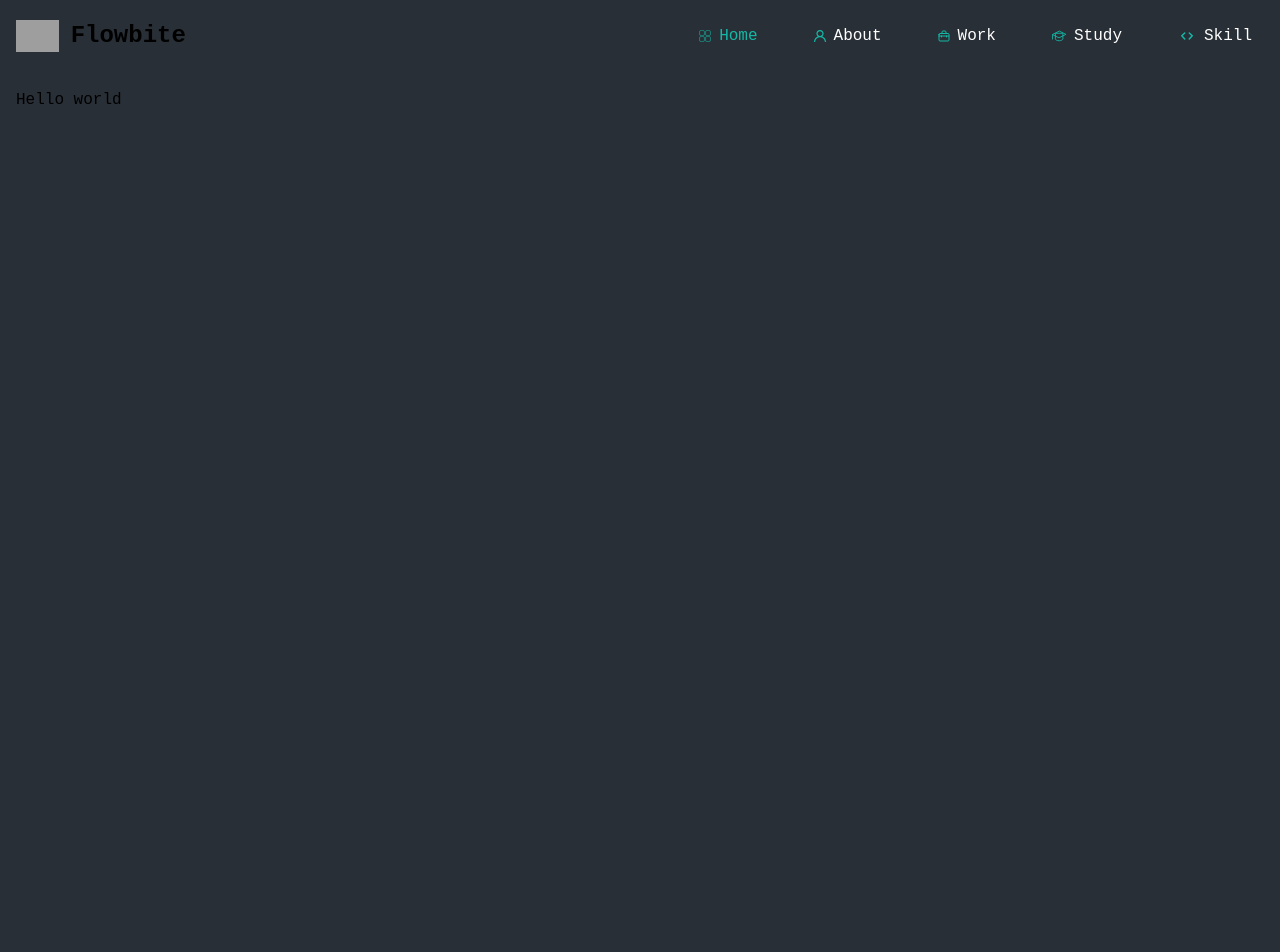
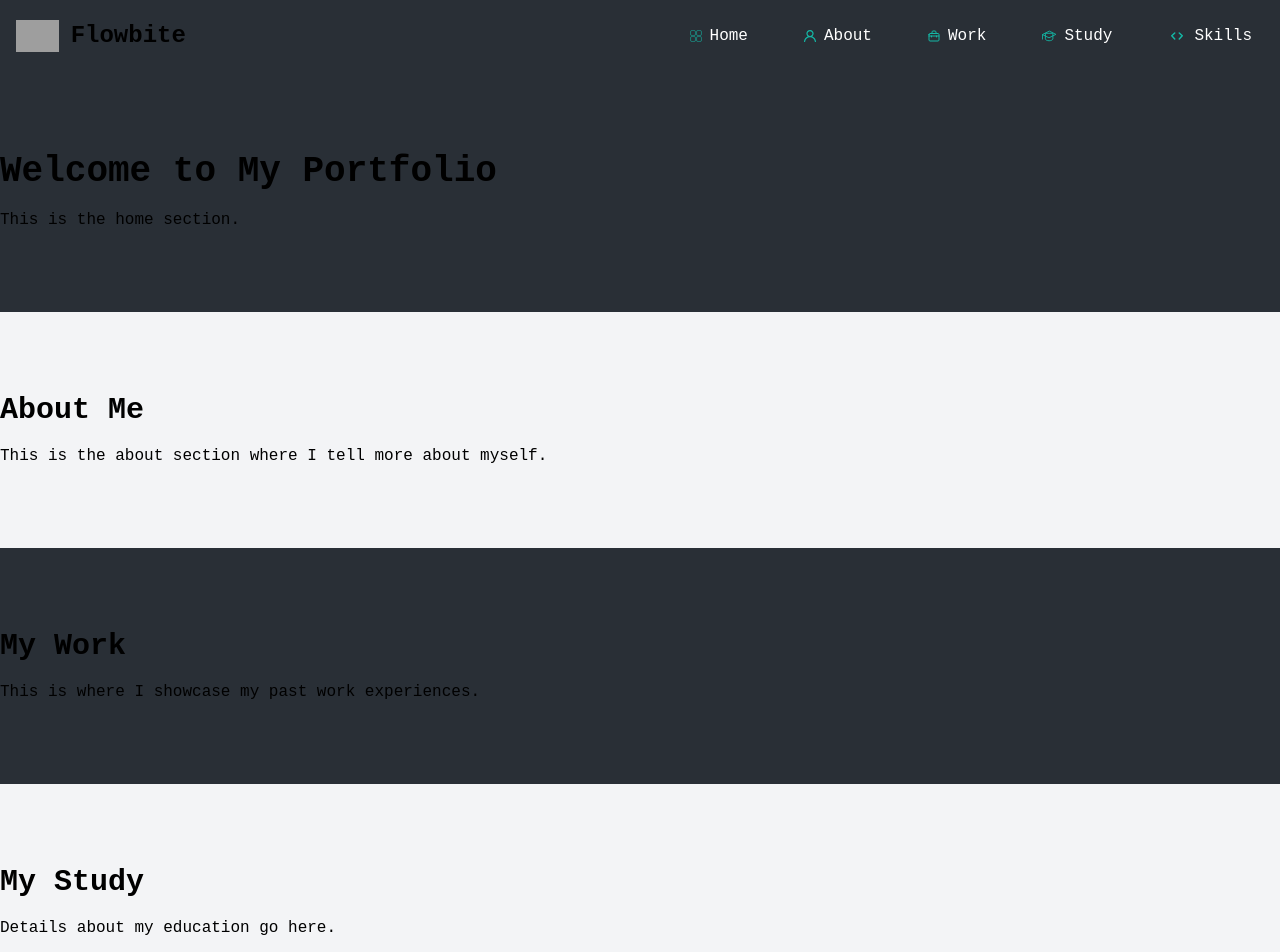
Before and after one commit to LeuKongsun/ksnl, a Next.js app: page / in a window 1280 px wide. Shown: the top 952 px of the page. Before the commit the page ends 800 px from the top, so only its background shows below. Built offline with nearby package versions, Linux system fonts and the light colour scheme; grey boxes are pictures that could not be loaded.

Commit message:
fix(sections):dividing sections

```diff
--- a/src/app/page.tsx
+++ b/src/app/page.tsx
@@ -1,5 +1,41 @@
 export default function Home() {
   return (
-    <h1 className="container">Hello world</h1>
+    <div>
+      {/* Home Section */}
+      <section id="home" className="py-20">
+        <h1 className="text-4xl font-bold">Welcome to My Portfolio</h1>
+        <p className="mt-4">This is the home section.</p>
+      </section>
+
+      {/* About Section */}
+      <section id="about" className="py-20 bg-gray-100">
+        <h2 className="text-3xl font-bold">About Me</h2>
+        <p className="mt-4">
+          This is the about section where I tell more about myself.
+        </p>
+      </section>
+
+      {/* Work Section */}
+      <section id="work" className="py-20">
+        <h2 className="text-3xl font-bold">My Work</h2>
+        <p className="mt-4">
+          This is where I showcase my past work experiences.
+        </p>
+      </section>
+
+      {/* Study Section */}
+      <section id="study" className="py-20 bg-gray-100">
+        <h2 className="text-3xl font-bold">My Study</h2>
+        <p className="mt-4">Details about my education go here.</p>
+      </section>
+
+      {/* Skills Section */}
+      <section id="skills" className="py-20">
+        <h2 className="text-3xl font-bold">My Skills</h2>
+        <p className="mt-4">
+          Here are the skills I have acquired over the years.
+        </p>
+      </section>
+    </div>
   );
 }
--- a/src/components/Navbar.tsx
+++ b/src/components/Navbar.tsx
@@ -1,36 +1,27 @@
 "use client";
-import React, { useState } from "react";
+import { usePathname } from "next/navigation";
 import HomeIcon from "../public/icons/HomeIcon";
 import ProfileIcon from "@/public/icons/ProfileIcon";
 import WorkIcon from "@/public/icons/WorkIcon";
 import SkillIcon from "@/public/icons/SkillIcon";
 import StudyIcon from "@/public/icons/StudyIcon";
-// import AboutIcon from "../public/icons/profile.svg";
-// import SkillIcon from "../public/icons/skill.svg";
-// import StudyIcon from "../public/icons/study.svg";
-// import WorkIcon from "../public/icons/work.svg";
 
 const menuItems = [
-  { name: "Home", href: "/", icon: <HomeIcon /> },
-  { name: "About", href: "/about", icon: <ProfileIcon /> },
-  { name: "Work", href: "/work", icon: <WorkIcon /> },
-  { name: "Study", href: "/study", icon: <StudyIcon /> },
-  { name: "Skill", href: "/skills", icon: <SkillIcon /> },
+  { name: "Home", href: "#home", icon: <HomeIcon /> },
+  { name: "About", href: "#about", icon: <ProfileIcon /> },
+  { name: "Work", href: "#work", icon: <WorkIcon /> },
+  { name: "Study", href: "#study", icon: <StudyIcon /> },
+  { name: "Skills", href: "#skills", icon: <SkillIcon /> },
 ];
 
+
 const Navbar = () => {
-  const [activeItem, setActiveItem] = useState<string>("Home");
+  const pathname = usePathname();
 
-  const handleClick = (name: string) => {
-    setActiveItem(name);
-  };
   return (
     <nav className="bg-[#292f36] border-gray-200 dark:bg-gray-900">
       <div className="max-w-screen-xl flex flex-wrap items-center justify-between mx-auto p-4">
-        <a
-          href="https://flowbite.com/"
-          className="flex items-center space-x-3 rtl:space-x-reverse"
-        >
+        <a href="/" className="flex items-center space-x-3 rtl:space-x-reverse">
           <img
             src="https://flowbite.com/docs/images/logo.svg"
             className="h-8"
@@ -69,14 +60,15 @@ const Navbar = () => {
             {menuItems.map((item) => (
               <li key={item.name}>
                 <a
-                  href={item.href}
-                  onClick={() => handleClick(item.name)}
+                  href={`#${item.href}`} // update to link to section ID
                   className={`flex items-center py-2 px-3 ${
-                    activeItem === item.name
+                    pathname === `#${item.href}`
                       ? "text-white bg-teal-500 md:bg-transparent md:text-teal-500"
                       : "text-white md:hover:bg-transparent md:border-0 md:hover:text-teal-500 dark:text-white md:dark:hover:text-teal-500 dark:hover:bg-gray-700 dark:hover:text-white md:dark:hover:bg-transparent"
                   }`}
-                  aria-current={activeItem === item.name ? "page" : undefined}
+                  aria-current={
+                    pathname === `#${item.href}` ? "page" : undefined
+                  }
                 >
                   {item.icon}
                   <span className="ml-2">{item.name}</span>
```
